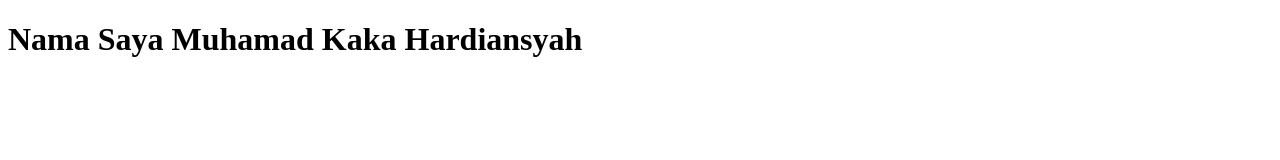
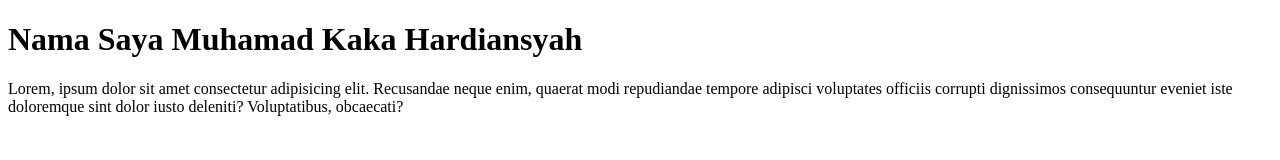
Before and after one commit to Kakagenz86/Meeting2, a plain HTML site: page Binar Academy/meeting2/index.html in a window 1280 px wide. Drawn offline with Linux system fonts and the light colour scheme.

```diff
--- a/Binar Academy/meeting2/index.html
+++ b/Binar Academy/meeting2/index.html
@@ -7,5 +7,6 @@
 </head>
 <body>
     <h1>Nama Saya Muhamad Kaka Hardiansyah</h1>
+    <p>Lorem, ipsum dolor sit amet consectetur adipisicing elit. Recusandae neque enim, quaerat modi repudiandae tempore adipisci voluptates officiis corrupti dignissimos consequuntur eveniet iste doloremque sint dolor iusto deleniti? Voluptatibus, obcaecati?</p>
 </body>
 </html>
```
